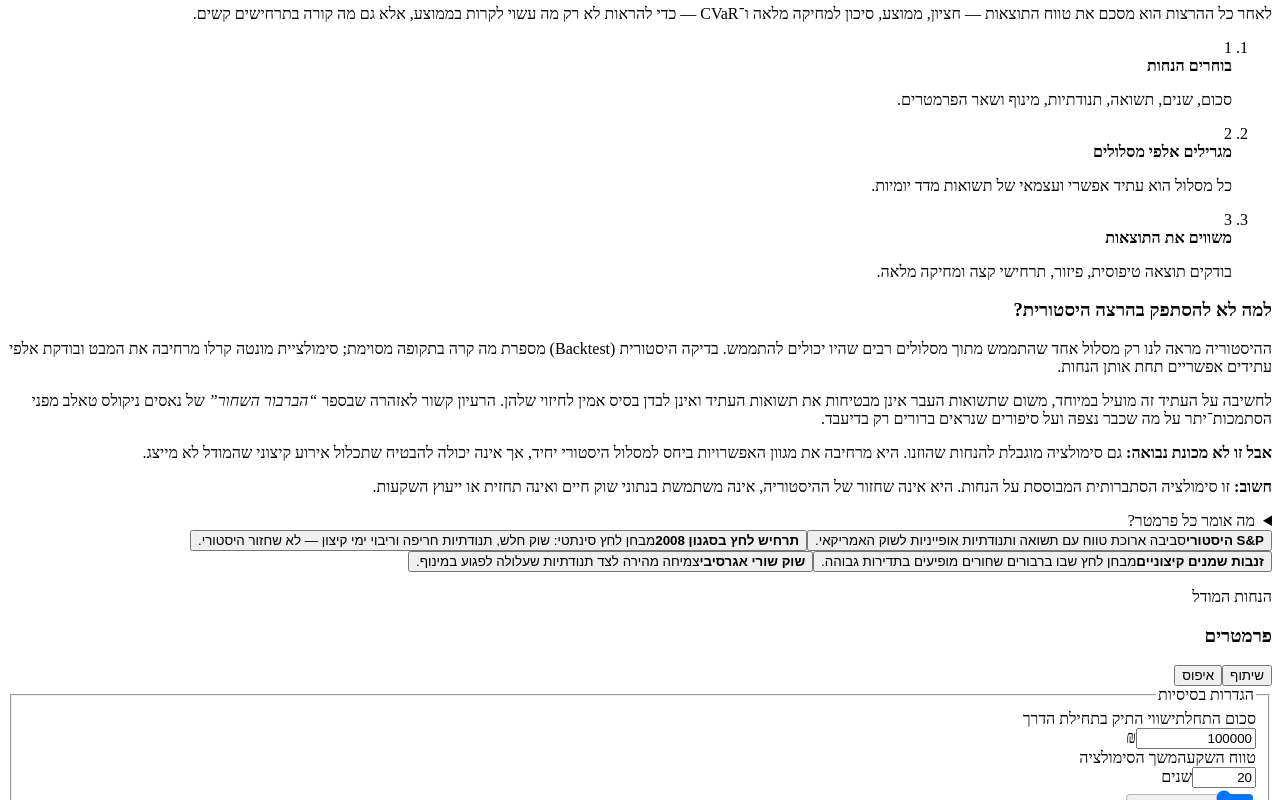
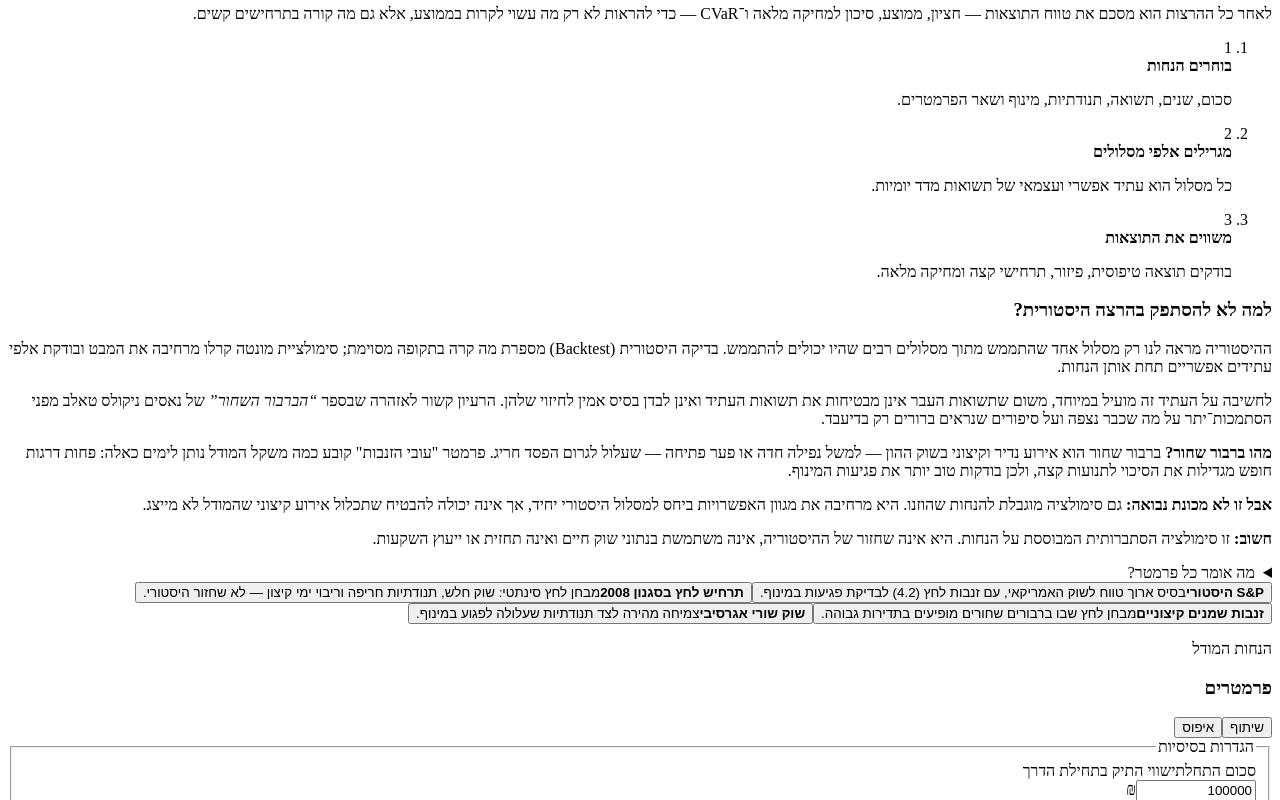
Before and after one commit to dani1565/Monte-Carlo-simulator, a React (Vite) app: page / in a window 1280 px wide. Shown: the part 434-1234 px from the top of the page. Built offline with nearby package versions, Linux system fonts and the light colour scheme; the HTML template or start-up script is replaced by a standard one.

Commit message:
feat: calibrate black-swan tail stress (#8)
Co-authored-by: dani1565 <dani1565@users.noreply.github.com>

```diff
--- a/src/App.tsx
+++ b/src/App.tsx
@@ -180,7 +180,7 @@ const parameterExplanations = [
   ['תשואה שנתית צפויה', 'קצב התשואה השנתי שמשמש לחישוב רכיב התשואה היומי. זו הנחת מודל — לא התשואה השנתית שתתקבל בפועל ולא תחזית.'],
   ['תנודתיות שנתית', 'מידת הפיזור של התשואות סביב הממוצע. ערך גבוה מייצר עליות וירידות חדות יותר.'],
   ['רמות מינוף', 'המכפילים שמושווים זה לזה. המינוף מוחל על התשואה היומית ולכן גם הפסדים ותנודתיות מוגברים.'],
-  ['עובי הזנבות', 'פרמטר טכני של התפלגות Student-t ששולט בתדירות של ימים קיצוניים. פחות דרגות חופש פירושן יותר אירועים חריגים.'],
+  ['עובי הזנבות', 'פרמטר טכני של התפלגות Student-t ששולט בתדירות של ימים קיצוניים. פחות דרגות חופש פירושן יותר אירועים חריגים, ולכן סיכון גדול יותר לקרן ממונפת.'],
   ['זנב CVaR', 'האחוז מהתוצאות הסופיות הגרועות ביותר שהכלי ממוצע. לדוגמה, 5% מציג את השווי הממוצע בתוך 5% המסלולים הגרועים ביותר.'],
   ['זנב חיובי', 'האחוז מהתוצאות הסופיות הטובות ביותר שהכלי ממוצע. לדוגמה, 5% מציג את השווי הממוצע בתוך 5% המסלולים הטובים ביותר.'],
   ['זרע אקראי', 'מספר שמאפשר לשחזר בדיוק את אותה סדרת הגרלות ולהשוות שינויים בתנאים.'],
@@ -199,6 +199,7 @@ function SimulationIntroduction() {
       <h3 id="history-comparison-title">למה לא להסתפק בהרצה היסטורית?</h3>
       <p>ההיסטוריה מראה לנו רק מסלול אחד שהתממש מתוך מסלולים רבים שהיו יכולים להתממש. בדיקה היסטורית (Backtest) מספרת מה קרה בתקופה מסוימת; סימולציית מונטה קרלו מרחיבה את המבט ובודקת אלפי עתידים אפשריים תחת אותן הנחות.</p>
       <p>לחשיבה על העתיד זה מועיל במיוחד, משום שתשואות העבר אינן מבטיחות את תשואות העתיד ואינן לבדן בסיס אמין לחיזוי שלהן. הרעיון קשור לאזהרה שבספר <cite>“הברבור השחור”</cite> של נאסים ניקולס טאלב מפני הסתמכות־יתר על מה שכבר נצפה ועל סיפורים שנראים ברורים רק בדיעבד.</p>
+      <p><strong>מהו ברבור שחור?</strong> ברבור שחור הוא אירוע נדיר וקיצוני בשוק ההון — למשל נפילה חדה או פער פתיחה — שעלול לגרום הפסד חריג. פרמטר "עובי הזנבות" קובע כמה משקל המודל נותן לימים כאלה: פחות דרגות חופש מגדילות את הסיכוי לתנועות קצה, ולכן בודקות טוב יותר את פגיעות המינוף.</p>
       <p><strong>אבל זו לא מכונת נבואה:</strong> גם סימולציה מוגבלת להנחות שהוזנו. היא מרחיבה את מגוון האפשרויות ביחס למסלול היסטורי יחיד, אך אינה יכולה להבטיח שתכלול אירוע קיצוני שהמודל לא מייצג.</p>
     </aside>
     <p className="model-warning"><strong>חשוב:</strong> זו סימולציה הסתברותית המבוססת על הנחות. היא אינה שחזור של ההיסטוריה, אינה משתמשת בנתוני שוק חיים ואינה תחזית או ייעוץ השקעות.</p>
--- a/src/presets.ts
+++ b/src/presets.ts
@@ -7,7 +7,7 @@ export interface Preset {
 }
 
 export const presets: Preset[] = [
-  { name: 'S&P היסטורי', description: 'סביבה ארוכת טווח עם תשואה ותנודתיות אופייניות לשוק האמריקאי.', values: { annualDrift: 0.09, annualVolatility: 0.18, degreesOfFreedom: 5, years: 20 } },
+  { name: 'S&P היסטורי', description: 'בסיס ארוך טווח לשוק האמריקאי, עם זנבות לחץ (4.2) לבדיקת פגיעות במינוף.', values: { annualDrift: 0.09, annualVolatility: 0.18, degreesOfFreedom: 4.2, years: 20 } },
   { name: 'תרחיש לחץ בסגנון 2008', description: 'מבחן לחץ סינתטי: שוק חלש, תנודתיות חריפה וריבוי ימי קיצון — לא שחזור היסטורי.', values: { annualDrift: -0.04, annualVolatility: 0.36, degreesOfFreedom: 4, years: 5 } },
   { name: 'זנבות שמנים קיצוניים', description: 'מבחן לחץ שבו ברבורים שחורים מופיעים בתדירות גבוהה.', values: { annualDrift: 0.07, annualVolatility: 0.25, degreesOfFreedom: 3, years: 20 } },
   { name: 'שוק שורי אגרסיבי', description: 'צמיחה מהירה לצד תנודתיות שעלולה לפגוע במינוף.', values: { annualDrift: 0.14, annualVolatility: 0.22, degreesOfFreedom: 7, years: 15 } },
```
Also changed, not shown: 2 other files (tests, documents, lock files or other folders).
